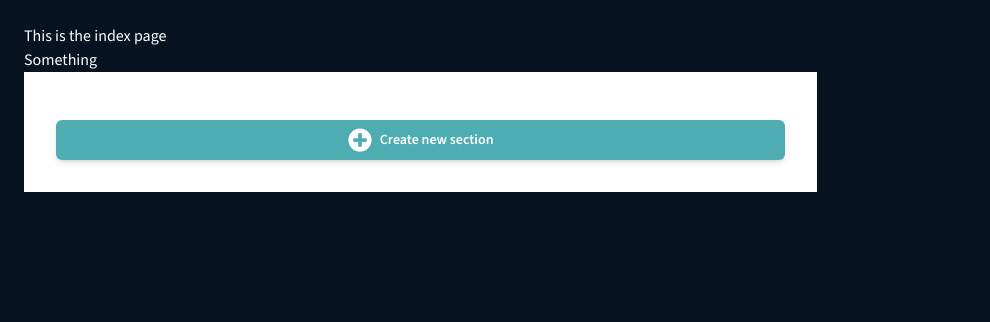
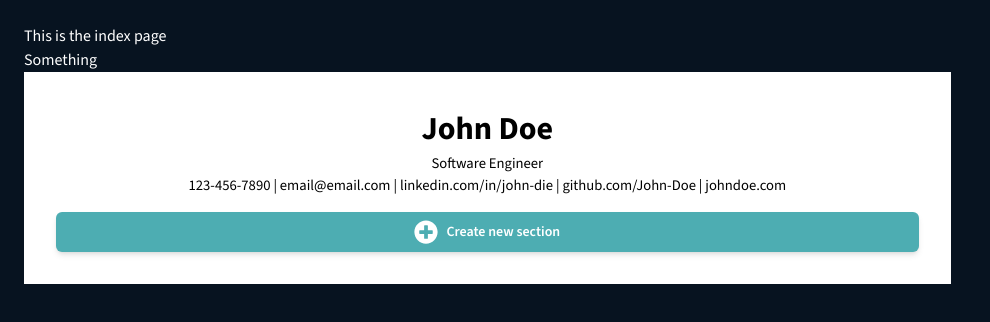
Before and after one commit to Jxl-s/resume-builder, a Next.js app: page /en in a window 1280 px wide. Shown: the top 322 px of the page, without its empty margins (0-990 px from the left). Built offline with nearby package versions, Linux system fonts and the light colour scheme.

Commit message:
add headers

```diff
--- a/src/app/[locale]/Editor.tsx
+++ b/src/app/[locale]/Editor.tsx
@@ -8,9 +8,31 @@ import Section from "@/components/Section";
 import { FaPlusCircle } from "react-icons/fa";
 import Button from "@/components/Button";
 import TextItem, { TextItemWithId } from "@/components/items/Text";
+import { ProjectItemWithId } from "@/components/items/Project";
+import EditableItem from "@/components/EditableItem";
+import useDocSettingsStore from "@/stores/useDocSettingsStore";
 
 const Editor: FC = () => {
+    const titleSize = useDocSettingsStore((state) => state.titleSize);
+    const contentSize = useDocSettingsStore((state) => state.contentSize);
+
+    const [name, setName] = useResumeEditorStore((state) => [
+        state.name,
+        state.setName,
+    ]);
+
+    const [subtitle, setSubtitle] = useResumeEditorStore((state) => [
+        state.subtitle,
+        state.setSubtitle,
+    ]);
+
+    const [contact, setContact] = useResumeEditorStore((state) => [
+        state.contact,
+        state.setContact,
+    ]);
+
     const sections = useResumeEditorStore((state) => state.sections);
+
     const setSections = useResumeEditorStore((state) => state.setSections);
     const addSection = useResumeEditorStore((state) => state.addSection);
     const updateSection = useResumeEditorStore((state) => state.updateSection);
@@ -32,9 +54,32 @@ const Editor: FC = () => {
         <div
             className="bg-white text-black p-8"
             style={{
-                width: "595pt",
+                width: "695pt",
             }}
         >
+            <EditableItem
+                content={name}
+                setContent={setName}
+                Component={"span"}
+                defaultStyle={["bold"]}
+                className="text-center block"
+                fontSize={titleSize}
+            />
+            <EditableItem
+                content={subtitle}
+                setContent={setSubtitle}
+                Component={"span"}
+                defaultStyle={["italic"]}
+                className="text-center block"
+                fontSize={contentSize}
+            />
+            <EditableItem
+                content={contact}
+                setContent={setContact}
+                Component={"span"}
+                className="text-center block"
+                fontSize={contentSize}
+            />
             {sections.map((section, i) => (
                 <Section
                     key={section.id}
@@ -69,6 +114,15 @@ const Editor: FC = () => {
                                 />
                             );
                         }
+
+                        if (item.type === "project") {
+                            return (
+                                <ProjectItemWithId
+                                    key={item.id}
+                                    itemId={item.id}
+                                />
+                            );
+                        }
                     })}
                 </Section>
             ))}
--- a/src/components/DeleteDrag.tsx
+++ b/src/components/DeleteDrag.tsx
@@ -4,14 +4,12 @@ import { FaGripVertical, FaTrash } from "react-icons/fa";
 interface Props {
     idString: string;
     onDelete: () => void;
-    onMoved: (i: number) => void;
+    onMoved: () => void;
     className?: string;
     style?: React.CSSProperties;
 }
 
 const DeleteDrag: FC<PropsWithChildren<Props>> = ({
-    idString,
-
     onDelete,
     onMoved,
     className = "",
@@ -58,7 +56,7 @@ const DeleteDrag: FC<PropsWithChildren<Props>> = ({
             />
             <FaGripVertical
                 className="w-3 h-3 right-0 translate-x-5 absolute text-black/50 hover:text-black duration-300 cursor-grab"
-                onClick={onDelete}
+                onClick={onMoved}
                 style={{
                     top: "50%",
                     transform: "translate(1.25rem, -50%)",
--- a/src/components/EditableHeading.tsx
+++ b/src/components/EditableHeading.tsx
@@ -17,6 +17,7 @@ const EditableHeading: FC<Props> = ({ content, setContent }) => {
     const addExperience = useResumeEditorStore((state) => state.addExperience);
     const addEducation = useResumeEditorStore((state) => state.addEducation);
     const addText = useResumeEditorStore((state) => state.addText);
+    const addProject = useResumeEditorStore((state) => state.addProject);
 
     const { sectionId } = useSection();
 
@@ -25,7 +26,10 @@ const EditableHeading: FC<Props> = ({ content, setContent }) => {
     };
 
     const onAddItem = () => {
-        addExperience(sectionId); // temporary
+        addProject(sectionId); // temporary
+        addExperience(sectionId);
+        addEducation(sectionId);
+        addText(sectionId);
     };
 
     return (
--- a/src/components/Section.tsx
+++ b/src/components/Section.tsx
@@ -19,7 +19,7 @@ const Section: FC<PropsWithChildren<SectionProps>> = ({
 }) => {
     return (
         <SectionContext.Provider value={{ sectionId }}>
-            <section>
+            <section className="mb-2">
                 <EditableHeading content={title} setContent={setTitle} />
                 {children}
             </section>
--- a/src/components/items/Project.tsx
+++ b/src/components/items/Project.tsx
@@ -7,18 +7,22 @@ import EditableList from "../EditableList";
 import { useSection } from "../Section";
 import { FaGripVertical, FaTrash } from "react-icons/fa";
 import DeleteDrag from "../DeleteDrag";
+import EditableThreeSide from "../EditableThreeSide";
 
 interface ProjectItemProps {
     itemId: string;
 
-    company: string;
-    setCompany: (company: string) => void;
+    name: string;
+    setName: (name: string) => void;
 
-    location: string;
-    setLocation: (location: string) => void;
+    technologies: string;
+    setTechnologies: (technologies: string) => void;
 
-    position: string;
-    setPosition: (position: string) => void;
+    source?: string;
+    setSource: (source: string) => void;
+
+    demo?: string;
+    setDemo: (demo: string) => void;
 
     dates: string;
     setDates: (dates: string) => void;
@@ -29,13 +33,14 @@ interface ProjectItemProps {
 
 const ProjectItem: FC<ProjectItemProps> = ({
     itemId,
-
-    company,
-    setCompany,
-    location,
-    setLocation,
-    position,
-    setPosition,
+    name,
+    setName,
+    technologies,
+    setTechnologies,
+    source,
+    setSource,
+    demo,
+    setDemo,
     dates,
     setDates,
     description,
@@ -59,37 +64,123 @@ const ProjectItem: FC<ProjectItemProps> = ({
             onDelete={onRemoveItem}
             onMoved={() => {}}
         >
-            <EditableTwoSide
+            <EditableThreeSide
                 left={{
-                    content: company,
-                    setContent: setCompany,
+                    content: name,
+                    setContent: setName,
                     defaultStyle: ["bold"],
-                    placeholder: "Company",
+                    placeholder: "Name",
                 }}
-                right={{
-                    content: location,
-                    setContent: setLocation,
-                    defaultStyle: ["bold"],
-                    placeholder: "Location",
-                }}
-            />
-            <EditableTwoSide
-                left={{
-                    content: position,
-                    setContent: setPosition,
+                afterLeft={{
+                    content: technologies,
+                    setContent: setTechnologies,
                     defaultStyle: ["italic"],
-                    placeholder: "Position",
+                    placeholder: "Tech Stack #1, Tech Stack #2, ...",
                 }}
                 right={{
                     content: dates,
                     setContent: setDates,
-                    defaultStyle: ["italic"],
-                    placeholder: "Dates",
+                    defaultStyle: ["bold"],
+                    placeholder: "Date - Date",
                 }}
             />
+            {/* <EditableTwoSide
+                left={{
+                    content: source ?? "No Source",
+                    setContent: setSource,
+                    defaultStyle: ["italic", "underline"],
+                    placeholder: "Source Link",
+                }}
+                right={{
+                    content: demo ?? "No Demo",
+                    setContent: setDates,
+                    defaultStyle: ["italic", "underline"],
+                    placeholder: "Demo Link",
+                }}
+            /> */}
             <EditableList items={description} setItems={setDescription} />
         </DeleteDrag>
     );
 };
 
+interface ExperienceItemWithIdProps {
+    itemId: string;
+}
+
+const ProjectItemWithId: FC<ExperienceItemWithIdProps> = ({ itemId }) => {
+    const { sectionId } = useSection();
+    const projectItem = useResumeEditorStore((state) =>
+        state.sections
+            .find((section) => section.id === sectionId)
+            ?.items.find((item) => item.id === itemId)
+    );
+
+    const updateItem = useResumeEditorStore((state) => state.updateItem);
+    if (!projectItem) return null;
+
+    const { dates, description, name, technologies, source, demo } =
+        projectItem.value as IProjectItem;
+
+    const setName = (name: string) => {
+        updateItem(sectionId, itemId, {
+            ...projectItem,
+            value: { ...projectItem.value, name },
+        });
+    };
+
+    const setTechnologies = (technologies: string) => {
+        updateItem(sectionId, itemId, {
+            ...projectItem,
+            value: { ...projectItem.value, technologies },
+        });
+    };
+
+    const setSource = (source: string) => {
+        updateItem(sectionId, itemId, {
+            ...projectItem,
+            value: { ...projectItem.value, source },
+        });
+    };
+
+    const setDemo = (demo: string) => {
+        updateItem(sectionId, itemId, {
+            ...projectItem,
+            value: { ...projectItem.value, demo },
+        });
+    };
+
+    const setDates = (dates: string) => {
+        updateItem(sectionId, itemId, {
+            ...projectItem,
+            value: { ...projectItem.value, dates },
+        });
+    };
+
+    const setDescription = (description: string[]) => {
+        updateItem(sectionId, itemId, {
+            ...projectItem,
+            value: { ...projectItem.value, description },
+        });
+    };
+
+    return (
+        <ProjectItem
+            itemId={itemId}
+            name={name}
+            setName={setName}
+            technologies={technologies}
+            setTechnologies={setTechnologies}
+            source={source}
+            setSource={setSource}
+            demo={demo}
+            setDemo={setDemo}
+            dates={dates}
+            setDates={setDates}
+            description={description}
+            setDescription={setDescription}
+        />
+    );
+};
+
 export default ProjectItem;
+export { ProjectItemWithId };
--- a/src/stores/useResumeEditorStore.ts
+++ b/src/stores/useResumeEditorStore.ts
@@ -1,12 +1,18 @@
 import { create } from "zustand";
 import { v4 as uuidv4 } from "uuid";
-import { IEducationItem, IExperienceItem, ITextItem } from "@/types/items";
+import {
+    IEducationItem,
+    IExperienceItem,
+    IProjectItem,
+    ITextItem,
+} from "@/types/items";
 
 // type: education/experience, custom, project
 interface SectionTypes {
     experience: IExperienceItem;
     education: IEducationItem;
     text: ITextItem;
+    project: IProjectItem;
 }
 
 interface SectionItem {
@@ -17,8 +23,11 @@ interface SectionItem {
 
 interface ResumeEditor {
     name: string;
+    setName: (name: string) => void;
     subtitle: string;
+    setSubtitle: (subtitle: string) => void;
     contact: string;
+    setContact: (contact: string) => void;
 
     sections: {
         id: string;
@@ -42,14 +51,17 @@ interface ResumeEditor {
     addEducation: (sectionId: string) => void;
     addExperience: (sectionId: string) => void;
     addText: (sectionId: string) => void;
+    addProject: (sectionId: string) => void;
 }
 
 const useResumeEditorStore = create<ResumeEditor>((set) => ({
-    name: "John Doe",
+    name: "<b>John Doe</b>",
+    setName: (name) => set({ name }),
     subtitle: "Software Engineer",
+    setSubtitle: (subtitle) => set({ subtitle }),
     contact:
         "123-456-7890 | email@email.com | linkedin.com/in/john-die | github.com/John-Doe | johndoe.com",
-
+    setContact: (contact) => set({ contact }),
     sections: [],
 
     setSections: (sections) => set({ sections }),
@@ -214,6 +226,32 @@ const useResumeEditorStore = create<ResumeEditor>((set) => ({
             return { sections: copy };
         });
     },
+
+    addProject: (sectionId: string) => {
+        const item: SectionItem = {
+            type: "project",
+            id: uuidv4(),
+            value: {
+                name: "<b></b>",
+                technologies: "<i></i>",
+                dates: "<i></i>",
+                source: "<i><u></u></i>",
+                demo: "<i><u></u></i>",
+                description: [],
+            },
+        };
+
+        set((state) => {
+            const copy = [...state.sections];
+            const section = copy.find((s) => s.id === sectionId);
+
+            if (section) {
+                section.items.push(item);
+            }
+
+            return { sections: copy };
+        });
+    },
 }));
 
 export default useResumeEditorStore;
--- a/src/types/items.ts
+++ b/src/types/items.ts
@@ -23,4 +23,5 @@ export interface IProjectItem {
     dates: string;
     source?: string;
     demo?: string;
+    description: string[];
 }
```
Also changed, not shown: src/components/items/Education.tsx (+7 -7 lines), src/components/items/Experience.tsx (+16 -16 lines).
